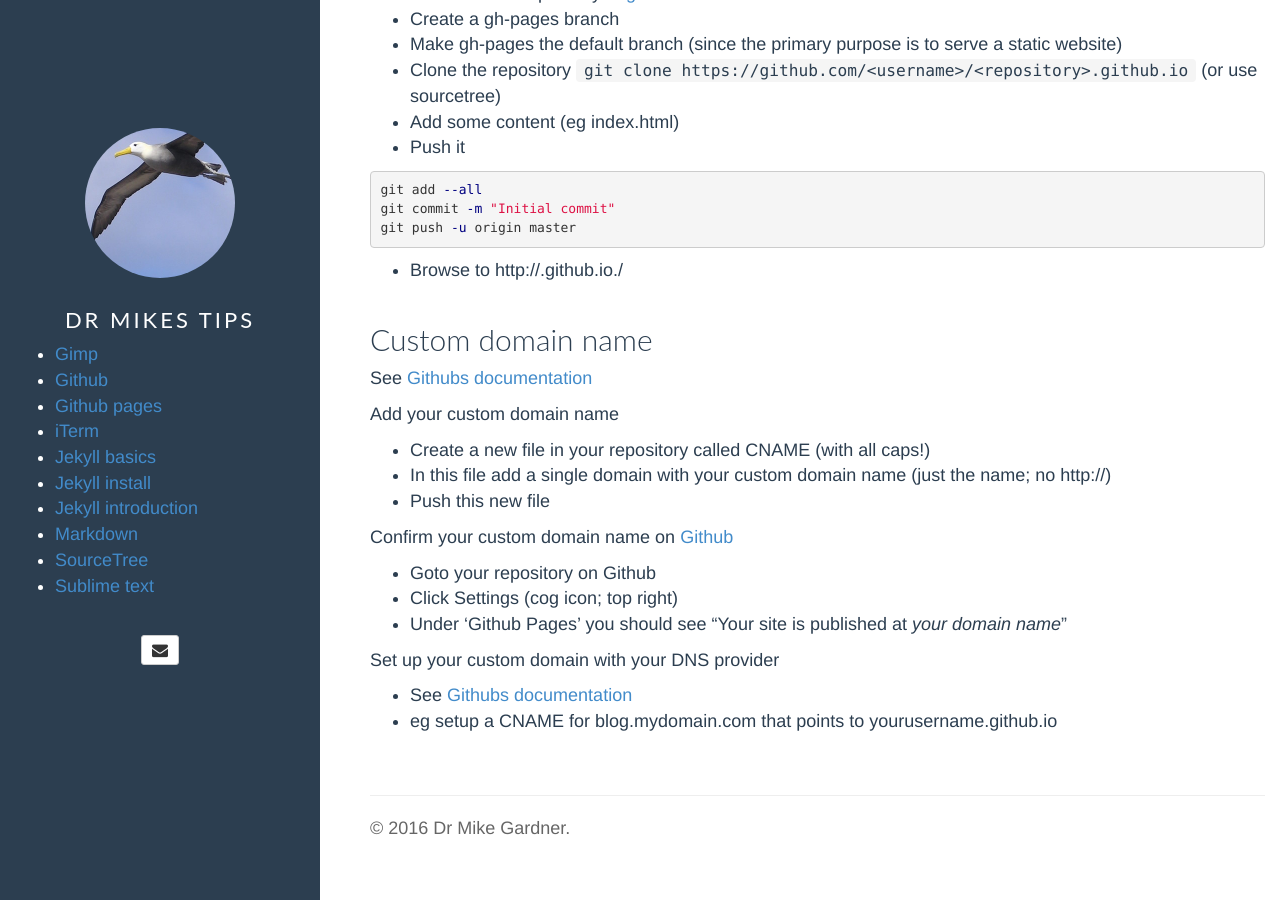
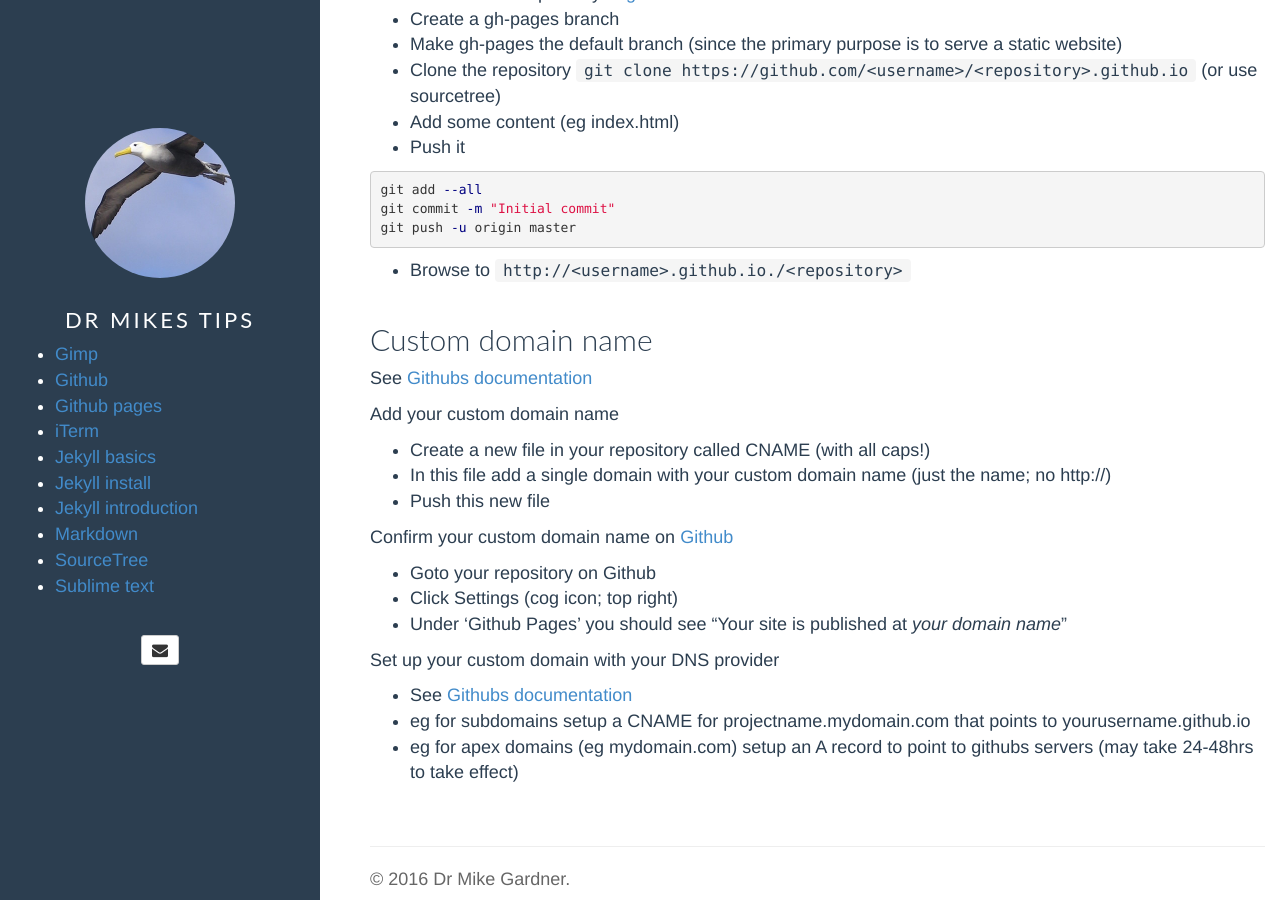
Before and after one commit to drmikeuk/tips, a Jekyll site: the page built from pages/githubpages.md, in a window 1280 px wide and 900 px high, scrolled down 749 px. Built offline with Jekyll 4.4.1, drawn with Linux system fonts in a browser that asks for light colours; some web fonts are replaced.

Commit message:
add A records

```diff
--- a/pages/githubpages.md
+++ b/pages/githubpages.md
@@ -34,7 +34,7 @@ Project site
 {% highlight bash %}git add --all
 git commit -m "Initial commit"
 git push -u origin master{% endhighlight %}
-* Browse to http://<username>.github.io./<repository>
+* Browse to `http://<username>.github.io./<repository>`
 
 
 Custom domain name
@@ -57,4 +57,5 @@ Confirm your custom domain name on [Github](https://github.com/)
 Set up your custom domain with your DNS provider
 
 * See [Githubs documentation](https://help.github.com/articles/quick-start-setting-up-a-custom-domain/)
-* eg setup a CNAME for blog.mydomain.com that points to yourusername.github.io
+* eg for subdomains setup a CNAME for projectname.mydomain.com that points to yourusername.github.io
+* eg for apex domains (eg mydomain.com) setup an A record to point to githubs servers (may take 24-48hrs to take effect)
```
